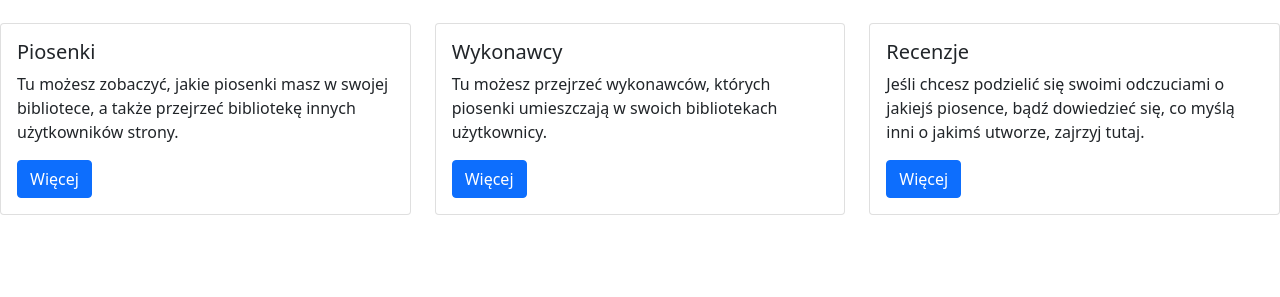
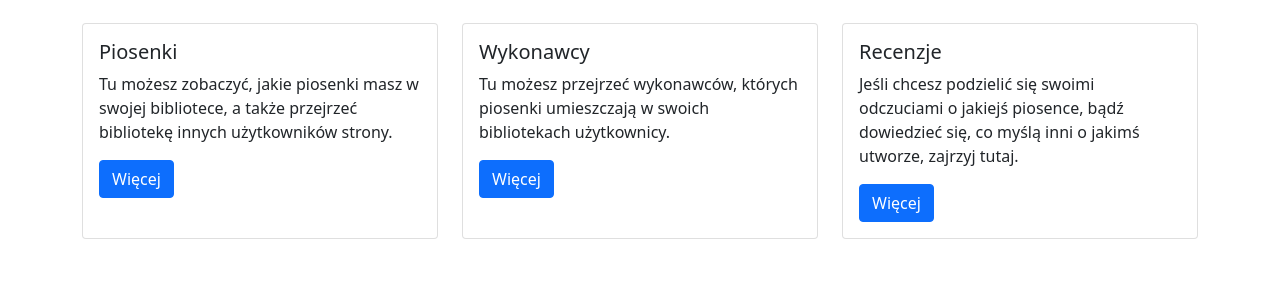
Before and after one commit to pkowalczyk1/django-library, a Django app: page / in a window 1280 px wide. Shown: the part 503-800 px from the top of the page. Run offline with Django 3.2, Linux system fonts and the light colour scheme.

Commit message:
Minor changes to styling

```diff
--- a/music/templates/index.html
+++ b/music/templates/index.html
@@ -9,6 +9,7 @@
         </div>
     </div>
 
+    <div class="container">
         <div class="row">
             <div class="col-sm-12 col-md-12 col-lg-6 col-xl-4">
                 <div class="card h-100">
@@ -38,4 +39,5 @@
                 </div>
             </div>
         </div>
+    </div>
 {% endblock %}
--- a/music/templates/registration/login.html
+++ b/music/templates/registration/login.html
@@ -1,6 +1,7 @@
 {% extends "base.html" %}
 
 {% block content %}
+    <br>
     <div class="text-center">
         <h1 class="h3 mb-3 fw-normal">Zaloguj się</h1>
 
--- a/music/templates/songs_list.html
+++ b/music/templates/songs_list.html
@@ -1,6 +1,7 @@
 {% extends "base.html" %}
 {% block content %}
     <h1>Lista piosenek</h1>
+    <div class="container">
         <div class="row">
         {% for song in songs %}
             <div class="col-sm-12 col-md-12 col-lg-6 col-xl-4">
@@ -15,4 +16,5 @@
             </div>
         {% endfor %}
         </div>
+    </div>
 {% endblock %}
```
Lines whose indentation alone changed are shown as unchanged.
